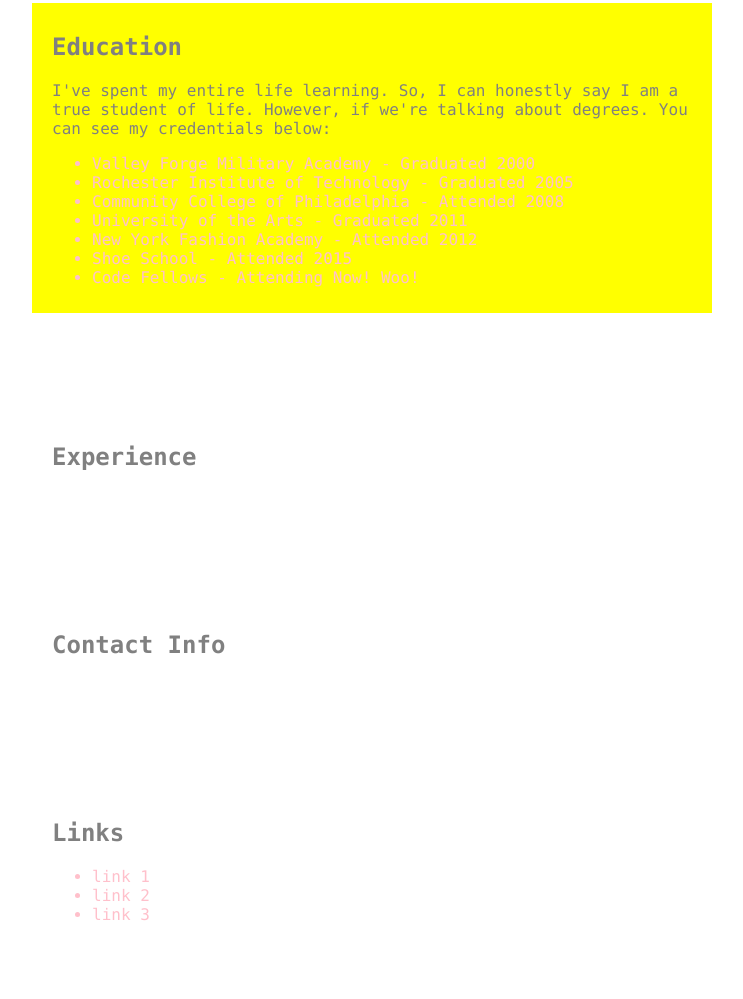
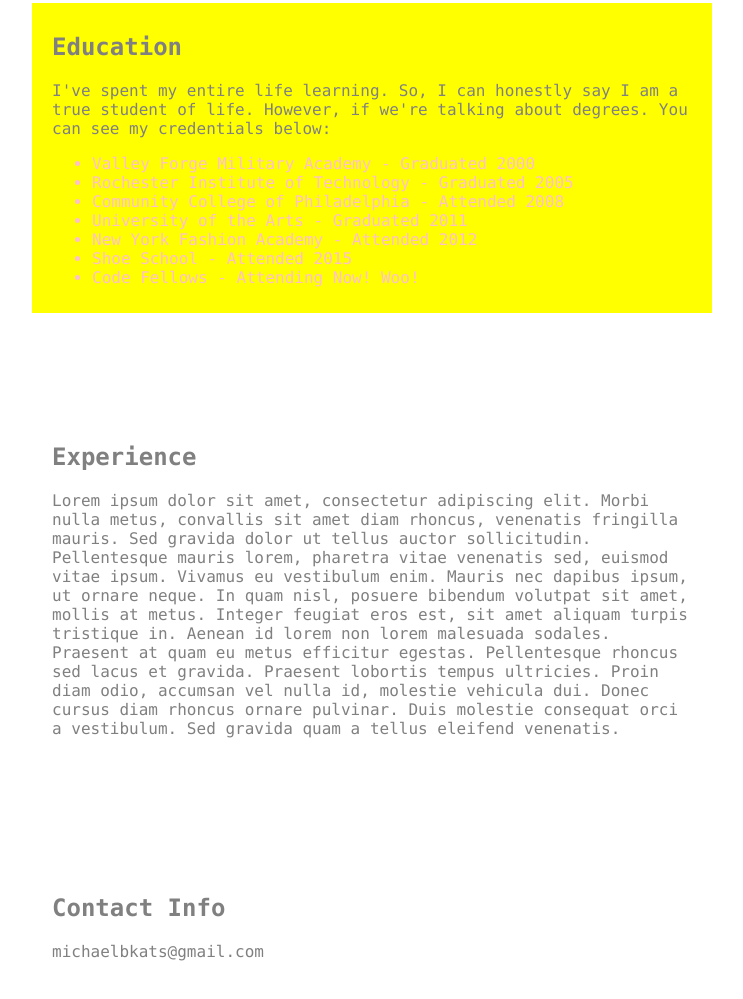
Before and after one commit to mikeybkats/about-me, a plain HTML site: page index.html in a window 1280 px wide. Shown: the part 516-1515 px from the top of the page, without its empty margins (268-1011 px from the left). Drawn offline with Linux system fonts and the light colour scheme.

Commit message:
updates to html content

```diff
--- a/index.html
+++ b/index.html
@@ -37,20 +37,22 @@
 
       <div class="section experience">
         <h2>Experience</h2>
+        <p>Lorem ipsum dolor sit amet, consectetur adipiscing elit. Morbi nulla metus, convallis sit amet diam rhoncus, venenatis fringilla mauris. Sed gravida dolor ut tellus auctor sollicitudin. Pellentesque mauris lorem, pharetra vitae venenatis sed, euismod vitae ipsum. Vivamus eu vestibulum enim. Mauris nec dapibus ipsum, ut ornare neque. In quam nisl, posuere bibendum volutpat sit amet, mollis at metus. Integer feugiat eros est, sit amet aliquam turpis tristique in. Aenean id lorem non lorem malesuada sodales. Praesent at quam eu metus efficitur egestas. Pellentesque rhoncus sed lacus et gravida. Praesent lobortis tempus ultricies. Proin diam odio, accumsan vel nulla id, molestie vehicula dui. Donec cursus diam rhoncus ornare pulvinar. Duis molestie consequat orci a vestibulum. Sed gravida quam a tellus eleifend venenatis.</p>
       </div>
 
       <div class="section contact">
         <h2>Contact Info</h2>
+        <p>michaelbkats@gmail.com</p>
       </div>
 
-      <div class="section links">
-        <h2>Links</h2>
+      <!--<div class="section links">
+         <h2>My favorite Links</h2>
           <ul class="lists">
             <li>link 1</li>
             <li>link 2</li>
             <li>link 3</li>
           </ul>
-      </div>
+      </div>-->
 
     <div>
   <script src="app.js" type="text/javascript"></script>
```
